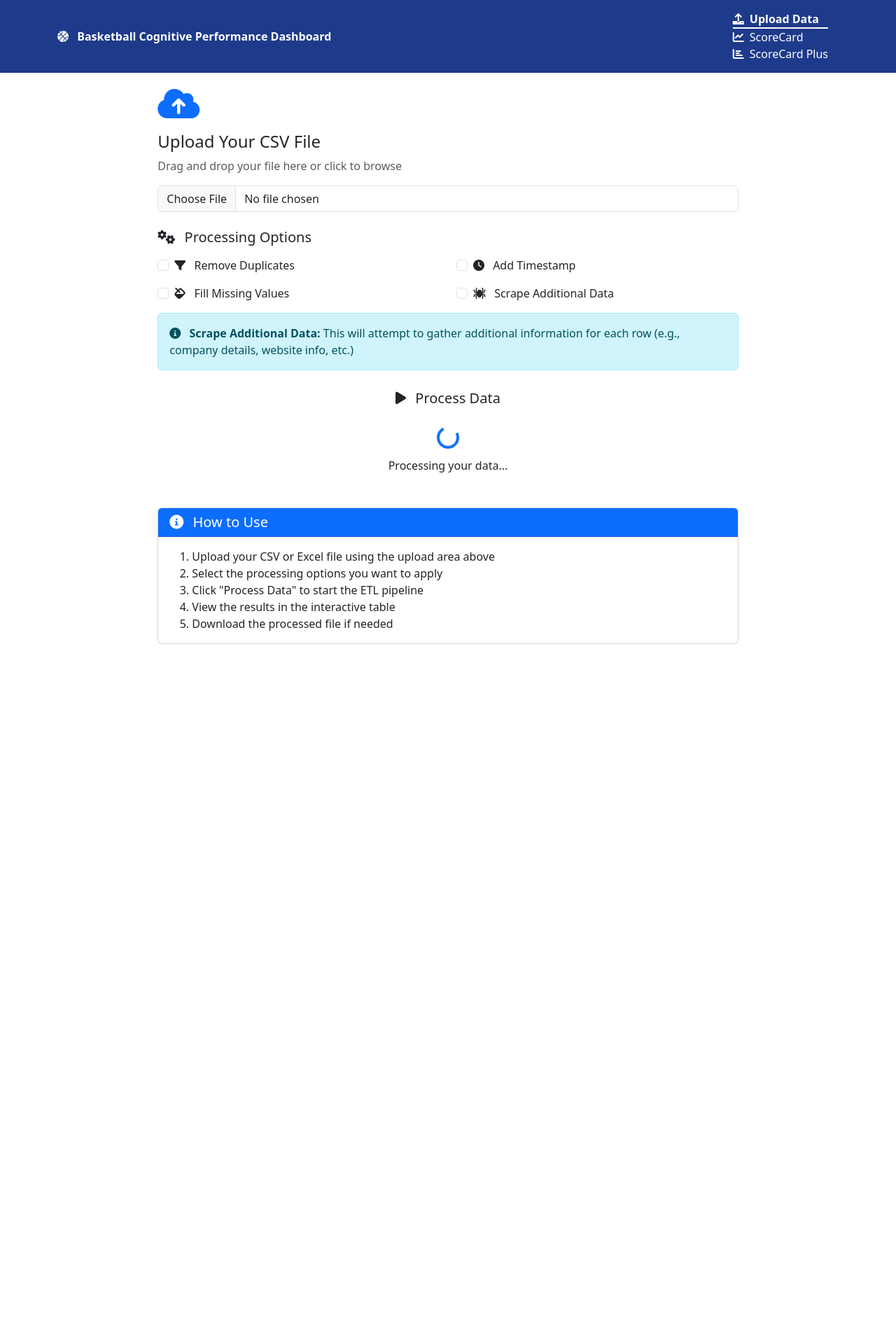
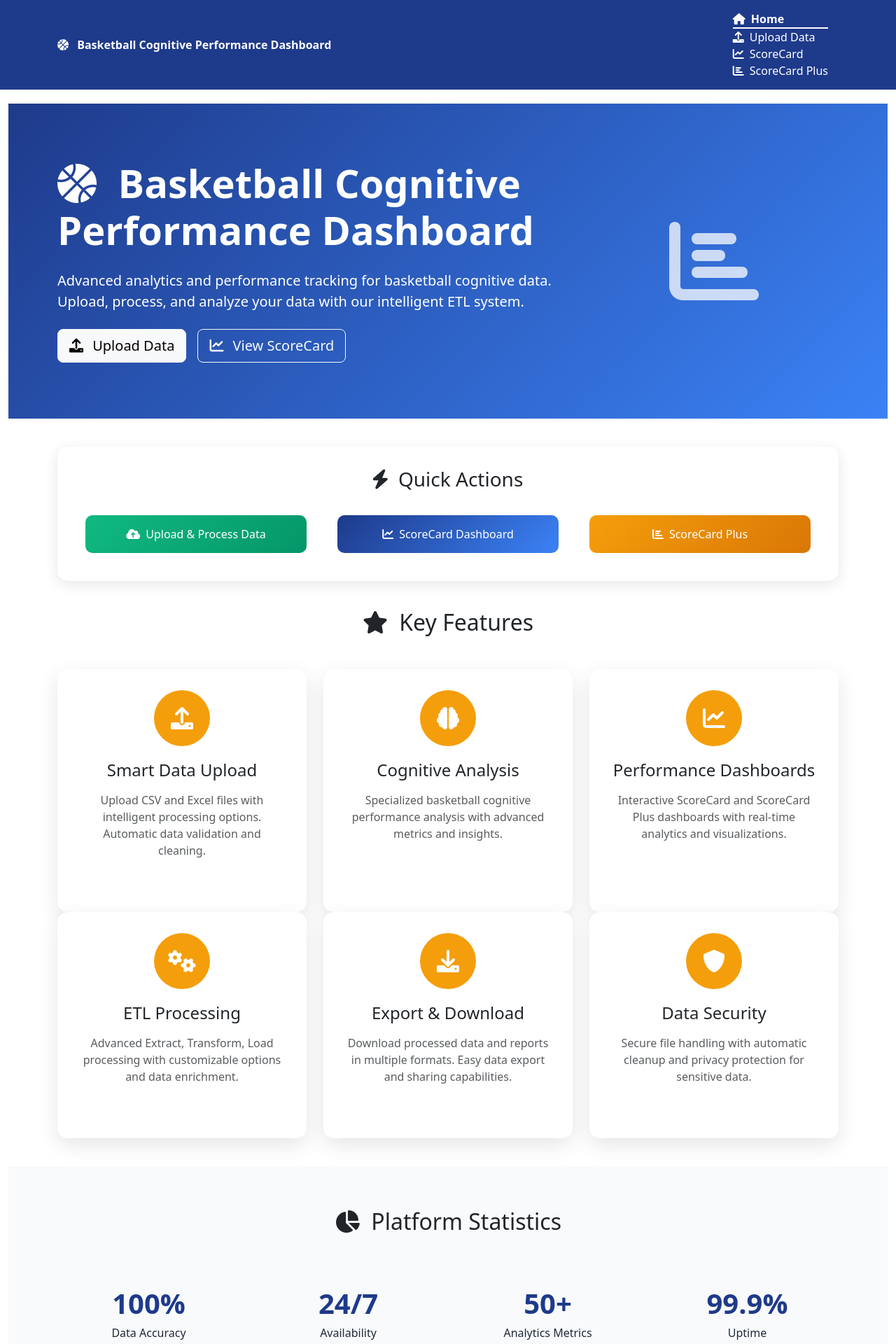
Before and after one commit to daivikvennela/integrityHoops, a Flask app: page / in a window 1280 px wide. Shown: the top 1920 px of the page at 70% size. Before the commit the page ends 920 px from the top, so only its background shows below. Run offline with Flask 3, Linux system fonts and the light colour scheme.

Commit message:
Add homepage with navigation tabs and fix pandas compatibility

```diff
--- a/testApp1/app.py
+++ b/testApp1/app.py
@@ -137,6 +137,29 @@ def process_data_etl(df, processing_options):
         raise
 
 @app.route('/')
+def homepage():
+    """Homepage with overview and quick actions"""
+    # Get recent processed files
+    recent_files = []
+    if os.path.exists(PROCESSED_FOLDER):
+        files = []
+        for file in os.listdir(PROCESSED_FOLDER):
+            if file.endswith('.csv'):
+                file_path = os.path.join(PROCESSED_FOLDER, file)
+                files.append({
+                    'filename': file,
+                    'name': file.replace('processed_cognitive_', '').replace('processed_', '').replace('.csv', ''),
+                    'date': datetime.fromtimestamp(os.path.getctime(file_path)).strftime('%Y-%m-%d %H:%M'),
+                    'size': os.path.getsize(file_path)
+                })
+
+        # Sort by creation time (newest first) and take top 5
+        files.sort(key=lambda x: os.path.getctime(os.path.join(PROCESSED_FOLDER, x['filename'])), reverse=True)
+        recent_files = files[:5]
+
+    return render_template('homepage.html', recent_files=recent_files)
+
+@app.route('/upload')
 def index():
     return render_template('index.html')
 
@@ -335,10 +358,10 @@ def upload_file():
 
         except Exception as e:
             flash(f'Error processing file: {str(e)}')
-            return redirect(url_for('index'))
+            return redirect(url_for('homepage'))
 
     flash('Invalid file type')
-    return redirect(url_for('index'))
+    return redirect(url_for('homepage'))
 
 @app.route('/download/<filename>')
 def download_file(filename):
@@ -347,7 +370,7 @@ def download_file(filename):
         return send_file(file_path, as_attachment=True)
     except Exception as e:
         flash(f'Error downloading file: {str(e)}')
-        return redirect(url_for('index'))
+        return redirect(url_for('homepage'))
 
 @app.route('/api/process', methods=['POST'])
 def api_process():
--- /dev/null
+++ b/testApp1/processed/performance_summary_20250727_183330.csv
@@ -0,0 +1,2 @@
+TEAM,Total_Entries,Cognitive_Score,Total_Categories,Total_Shots,Shooting_Percentage,Space Read_score,DM Catch_score,Driving_score,Finishing_score,QB12 DM_score,Footwork_score,Passing_score,Positioning_score,Relocation_score,Cutting & Screeing_score,Transition_score
+KP vs MIN,195,78.35,11,18,35.29,78.57,80.77,85.71,87.5,72.92,64.71,55.56,100.0,69.44,66.67,100.0
--- a/testApp1/requirements.txt
+++ b/testApp1/requirements.txt
@@ -1,5 +1,5 @@
 Flask==3.0.0
-pandas==2.2.0
+pandas>=2.1.0
 requests==2.31.0
 beautifulsoup4==4.12.2
 lxml==5.1.0
--- a/testApp1/templates/base.html
+++ b/testApp1/templates/base.html
@@ -60,7 +60,11 @@
                     <strong>Basketball Cognitive Performance Dashboard</strong>
                 </div>
                 <div>
-                    <a href="/" class="nav-link {% if request.endpoint == 'index' %}active{% endif %}">
+                    <a href="/" class="nav-link {% if request.endpoint == 'homepage' %}active{% endif %}">
+                        <i class="fas fa-home me-1"></i>
+                        Home
+                    </a>
+                    <a href="/upload" class="nav-link {% if request.endpoint == 'index' %}active{% endif %}">
                         <i class="fas fa-upload me-1"></i>
                         Upload Data
                     </a>
--- /dev/null
+++ b/testApp1/templates/homepage.html
@@ -0,0 +1,352 @@
+{% extends "base.html" %}
+
+{% block title %}Home - Basketball Cognitive Performance Dashboard{% endblock %}
+
+{% block extra_css %}
+<style>
+    .hero-section {
+        background: linear-gradient(135deg, var(--primary-color) 0%, var(--secondary-color) 100%);
+        color: white;
+        padding: 80px 0;
+        margin-bottom: 40px;
+    }
+
+    .feature-card {
+        background: white;
+        border-radius: 15px;
+        padding: 30px;
+        margin-bottom: 30px;
+        box-shadow: 0 10px 30px rgba(0, 0, 0, 0.1);
+        transition: all 0.3s ease;
+        border: none;
+        height: 100%;
+    }
+
+    .feature-card:hover {
+        transform: translateY(-5px);
+        box-shadow: 0 20px 40px rgba(0, 0, 0, 0.15);
+    }
+
+    .feature-icon {
+        width: 80px;
+        height: 80px;
+        background: linear-gradient(135deg, var(--accent-color), var(--warning-color));
+        border-radius: 50%;
+        display: flex;
+        align-items: center;
+        justify-content: center;
+        margin: 0 auto 20px;
+        font-size: 2rem;
+        color: white;
+    }
+
+    .stats-section {
+        background: var(--light-color);
+        padding: 60px 0;
+        margin: 40px 0;
+    }
+
+    .stat-card {
+        text-align: center;
+        padding: 20px;
+    }
+
+    .stat-number {
+        font-size: 2.5rem;
+        font-weight: bold;
+        color: var(--primary-color);
+    }
+
+    .stat-label {
+        color: var(--dark-color);
+        font-weight: 500;
+    }
+
+    .quick-actions {
+        background: white;
+        border-radius: 15px;
+        padding: 30px;
+        box-shadow: 0 5px 20px rgba(0, 0, 0, 0.1);
+        margin-bottom: 40px;
+    }
+
+    .action-btn {
+        display: flex;
+        align-items: center;
+        justify-content: center;
+        padding: 15px 25px;
+        border-radius: 10px;
+        text-decoration: none;
+        color: white;
+        font-weight: 500;
+        transition: all 0.3s ease;
+        margin: 10px;
+        min-width: 200px;
+    }
+
+    .action-btn:hover {
+        transform: translateY(-2px);
+        color: white;
+        text-decoration: none;
+    }
+
+    .btn-upload {
+        background: linear-gradient(135deg, var(--success-color), #059669);
+    }
+
+    .btn-scorecard {
+        background: linear-gradient(135deg, var(--primary-color), var(--secondary-color));
+    }
+
+    .btn-scorecard-plus {
+        background: linear-gradient(135deg, var(--accent-color), #d97706);
+    }
+
+    .recent-files {
+        background: white;
+        border-radius: 15px;
+        padding: 30px;
+        box-shadow: 0 5px 20px rgba(0, 0, 0, 0.1);
+    }
+
+    .file-item {
+        display: flex;
+        align-items: center;
+        padding: 15px;
+        border: 1px solid #e5e7eb;
+        border-radius: 10px;
+        margin-bottom: 10px;
+        transition: all 0.3s ease;
+    }
+
+    .file-item:hover {
+        background: var(--light-color);
+        border-color: var(--secondary-color);
+    }
+
+    .file-icon {
+        width: 40px;
+        height: 40px;
+        background: var(--secondary-color);
+        border-radius: 8px;
+        display: flex;
+        align-items: center;
+        justify-content: center;
+        color: white;
+        margin-right: 15px;
+    }
+</style>
+{% endblock %}
+
+{% block content %}
+<!-- Hero Section -->
+<div class="hero-section">
+    <div class="container">
+        <div class="row align-items-center">
+            <div class="col-lg-8">
+                <h1 class="display-4 fw-bold mb-4">
+                    <i class="fas fa-basketball-ball me-3"></i>
+                    Basketball Cognitive Performance Dashboard
+                </h1>
+                <p class="lead mb-4">
+                    Advanced analytics and performance tracking for basketball cognitive data.
+                    Upload, process, and analyze your data with our intelligent ETL system.
+                </p>
+                <div class="d-flex flex-wrap gap-3">
+                    <a href="/upload" class="btn btn-light btn-lg">
+                        <i class="fas fa-upload me-2"></i>
+                        Upload Data
+                    </a>
+                    <a href="/scorecard" class="btn btn-outline-light btn-lg">
+                        <i class="fas fa-chart-line me-2"></i>
+                        View ScoreCard
+                    </a>
+                </div>
+            </div>
+            <div class="col-lg-4 text-center">
+                <i class="fas fa-chart-bar fa-8x opacity-75"></i>
+            </div>
+        </div>
+    </div>
+</div>
+
+<!-- Quick Actions Section -->
+<div class="container">
+    <div class="quick-actions">
+        <h3 class="text-center mb-4">
+            <i class="fas fa-bolt me-2"></i>
+            Quick Actions
+        </h3>
+        <div class="row justify-content-center">
+            <div class="col-md-4 text-center">
+                <a href="/upload" class="action-btn btn-upload">
+                    <i class="fas fa-cloud-upload-alt me-2"></i>
+                    Upload & Process Data
+                </a>
+            </div>
+            <div class="col-md-4 text-center">
+                <a href="/scorecard" class="action-btn btn-scorecard">
+                    <i class="fas fa-chart-line me-2"></i>
+                    ScoreCard Dashboard
+                </a>
+            </div>
+            <div class="col-md-4 text-center">
+                <a href="/scorecard-plus" class="action-btn btn-scorecard-plus">
+                    <i class="fas fa-chart-bar me-2"></i>
+                    ScoreCard Plus
+                </a>
+            </div>
+        </div>
+    </div>
+</div>
+
+<!-- Features Section -->
+<div class="container">
+    <h2 class="text-center mb-5">
+        <i class="fas fa-star me-2"></i>
+        Key Features
+    </h2>
+    <div class="row">
+        <div class="col-lg-4 col-md-6">
+            <div class="feature-card">
+                <div class="feature-icon">
+                    <i class="fas fa-upload"></i>
+                </div>
+                <h4 class="text-center mb-3">Smart Data Upload</h4>
+                <p class="text-center text-muted">
+                    Upload CSV and Excel files with intelligent processing options.
+                    Automatic data validation and cleaning.
+                </p>
+            </div>
+        </div>
+        <div class="col-lg-4 col-md-6">
+            <div class="feature-card">
+                <div class="feature-icon">
+                    <i class="fas fa-brain"></i>
+                </div>
+                <h4 class="text-center mb-3">Cognitive Analysis</h4>
+                <p class="text-center text-muted">
+                    Specialized basketball cognitive performance analysis with
+                    advanced metrics and insights.
+                </p>
+            </div>
+        </div>
+        <div class="col-lg-4 col-md-6">
+            <div class="feature-card">
+                <div class="feature-icon">
+                    <i class="fas fa-chart-line"></i>
+                </div>
+                <h4 class="text-center mb-3">Performance Dashboards</h4>
+                <p class="text-center text-muted">
+                    Interactive ScoreCard and ScoreCard Plus dashboards with
+                    real-time analytics and visualizations.
+                </p>
+            </div>
+        </div>
+        <div class="col-lg-4 col-md-6">
+            <div class="feature-card">
+                <div class="feature-icon">
+                    <i class="fas fa-cogs"></i>
+                </div>
+                <h4 class="text-center mb-3">ETL Processing</h4>
+                <p class="text-center text-muted">
+                    Advanced Extract, Transform, Load processing with
+                    customizable options and data enrichment.
+                </p>
+            </div>
+        </div>
+        <div class="col-lg-4 col-md-6">
+            <div class="feature-card">
+                <div class="feature-icon">
+                    <i class="fas fa-download"></i>
+                </div>
+                <h4 class="text-center mb-3">Export & Download</h4>
+                <p class="text-center text-muted">
+                    Download processed data and reports in multiple formats.
+                    Easy data export and sharing capabilities.
+                </p>
+            </div>
+        </div>
+        <div class="col-lg-4 col-md-6">
+            <div class="feature-card">
+                <div class="feature-icon">
+                    <i class="fas fa-shield-alt"></i>
+                </div>
+                <h4 class="text-center mb-3">Data Security</h4>
+                <p class="text-center text-muted">
+                    Secure file handling with automatic cleanup and
+                    privacy protection for sensitive data.
+                </p>
+            </div>
+        </div>
+    </div>
+</div>
+
+<!-- Stats Section -->
+<div class="stats-section">
+    <div class="container">
+        <h2 class="text-center mb-5">
+            <i class="fas fa-chart-pie me-2"></i>
+            Platform Statistics
+        </h2>
+        <div class="row">
+            <div class="col-md-3">
+                <div class="stat-card">
+                    <div class="stat-number">100%</div>
+                    <div class="stat-label">Data Accuracy</div>
+                </div>
+            </div>
+            <div class="col-md-3">
+                <div class="stat-card">
+                    <div class="stat-number">24/7</div>
+                    <div class="stat-label">Availability</div>
+                </div>
+            </div>
+            <div class="col-md-3">
+                <div class="stat-card">
+                    <div class="stat-number">50+</div>
+                    <div class="stat-label">Analytics Metrics</div>
+                </div>
+            </div>
+            <div class="col-md-3">
+                <div class="stat-card">
+                    <div class="stat-number">99.9%</div>
+                    <div class="stat-label">Uptime</div>
+                </div>
+            </div>
+        </div>
+    </div>
+</div>
+
+<!-- Recent Files Section -->
+<div class="container">
+    <div class="recent-files">
+        <h3 class="mb-4">
+            <i class="fas fa-history me-2"></i>
+            Recent Processed Files
+        </h3>
+        {% if recent_files %}
+            {% for file in recent_files %}
+            <div class="file-item">
+                <div class="file-icon">
+                    <i class="fas fa-file-csv"></i>
+                </div>
+                <div class="flex-grow-1">
+                    <h6 class="mb-1">{{ file.name }}</h6>
+                    <small class="text-muted">Processed {{ file.date }}</small>
+                </div>
+                <a href="/download/{{ file.filename }}" class="btn btn-sm btn-outline-primary">
+                    <i class="fas fa-download me-1"></i>
+                    Download
+                </a>
+            </div>
+            {% endfor %}
+        {% else %}
+            <div class="text-center text-muted py-4">
+                <i class="fas fa-inbox fa-3x mb-3"></i>
+                <p>No files processed yet. Upload your first file to get started!</p>
+            </div>
+        {% endif %}
+    </div>
+</div>
+{% endblock %}
--- a/testApp1/templates/scorecard_plus.html
+++ b/testApp1/templates/scorecard_plus.html
@@ -452,6 +452,10 @@
                 </div>
                 <div>
                     <a href="/" class="nav-link">
+                        <i class="fas fa-home me-1"></i>
+                        Home
+                    </a>
+                    <a href="/upload" class="nav-link">
                         <i class="fas fa-upload me-1"></i>
                         Upload Data
                     </a>
```
Also changed, not shown: testApp1/processed/processed_cognitive_20250727_183330.csv (added, +196 -0 lines), testApp1/templates/scorecard.html (+8 -0 lines).
